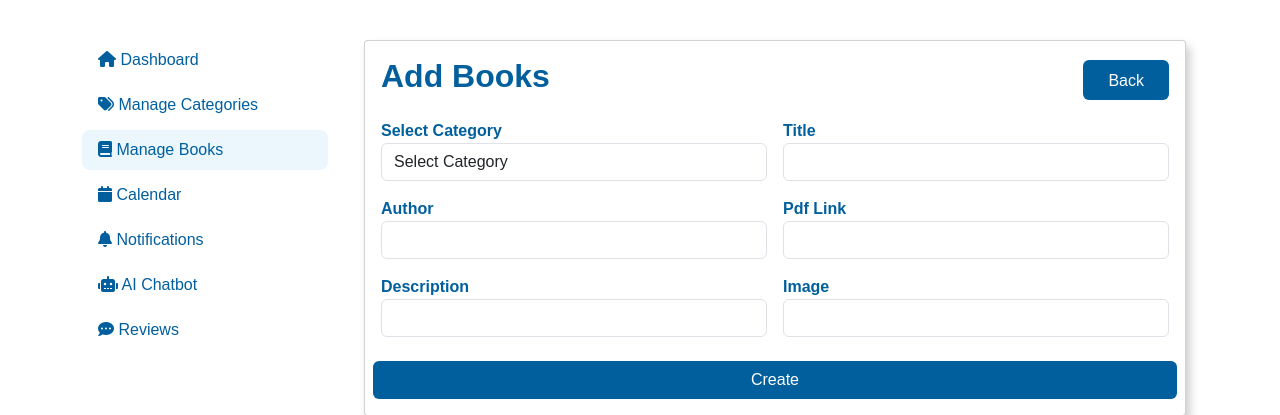
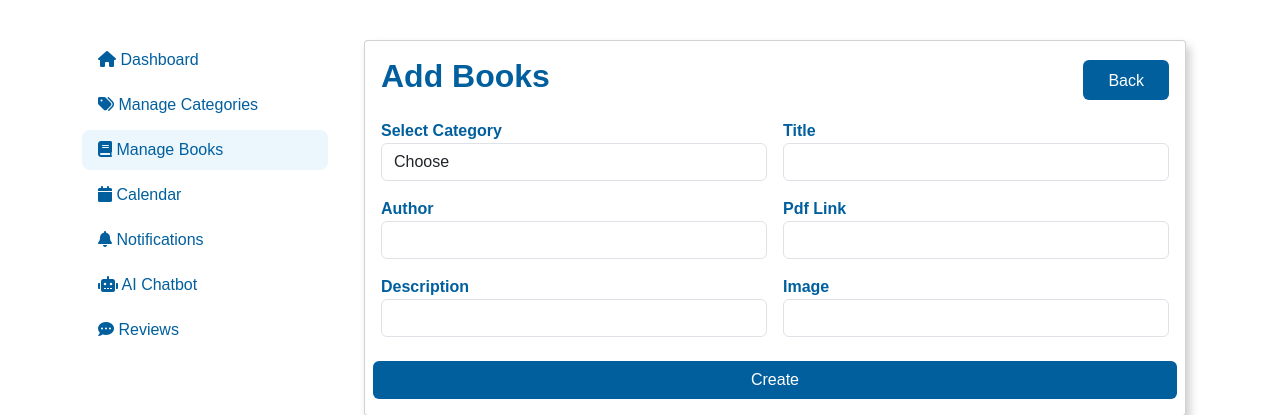
Before and after one commit to Ayesha-rose/Fyp-project, a Laravel app: page /manage_books/create in a window 1280 px wide. Shown: the part 60-475 px from the top of the page. Run offline with Laravel 8, Linux system fonts and the light colour scheme; data that the repository does not hold is empty; settings files or empty folders that the repository lacks are supplied.

Commit message:
Category Selection

```diff
--- a/resources/views/manage_books/create.blade.php
+++ b/resources/views/manage_books/create.blade.php
@@ -21,7 +21,7 @@
                     <div class="col-md-6 form-group">
                         <label for="category_id">Select Category</label>
                         <select class="form-control" name="category_id" required>
-                            <option value="">Select Category</option>
+                            <option value="">Choose</option>
                             @foreach($categories as $category)
                             <option value="{{ $category->id }}" {{ $book->category_id == $category->id ? 'selected' : '' }}>
                                 {{ $category->category_name }}
```
